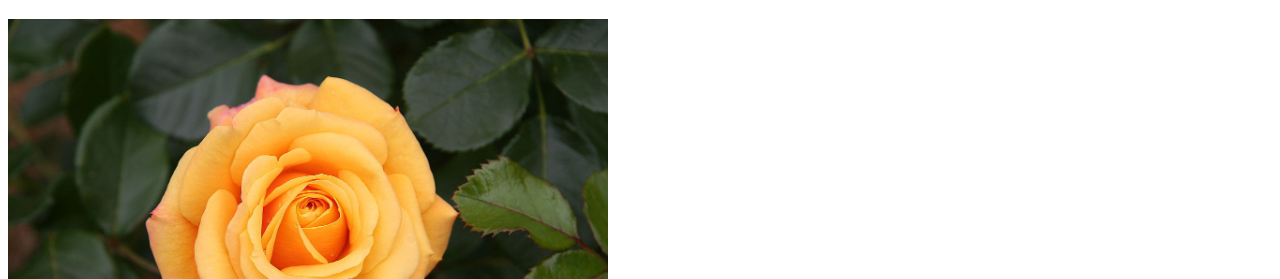
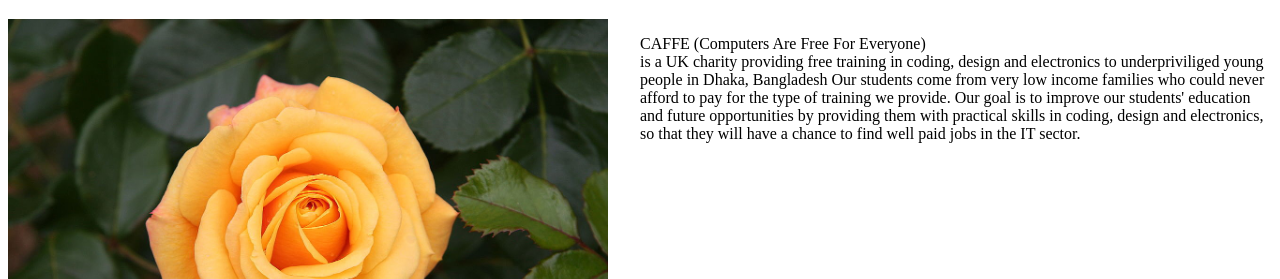
Before and after one commit to caffewebdev/roksana, a plain HTML site: page index.html in a window 1280 px wide. Shown: the part 673-952 px from the top of the page. Drawn offline with Linux system fonts and the light colour scheme.

Commit message:
Complete

```diff
--- a/style.css
+++ b/style.css
@@ -25,7 +25,8 @@ li{
 /*    float: left;*/
 }
 p{
-/*    float: right;*/
+    width: 50%;
+    float: right;
 /*    display: inline-block;*/
 }
 #hello{
```
Also changed, not shown: index.html (+1 -1 lines).
